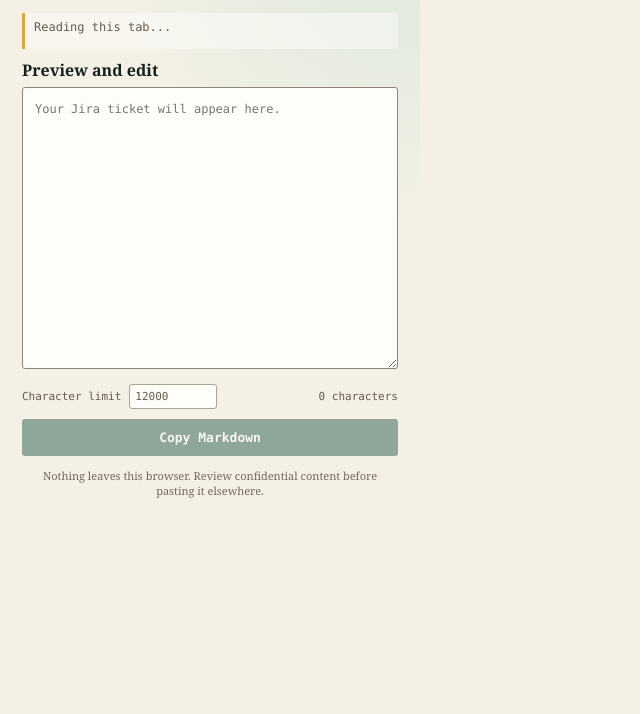
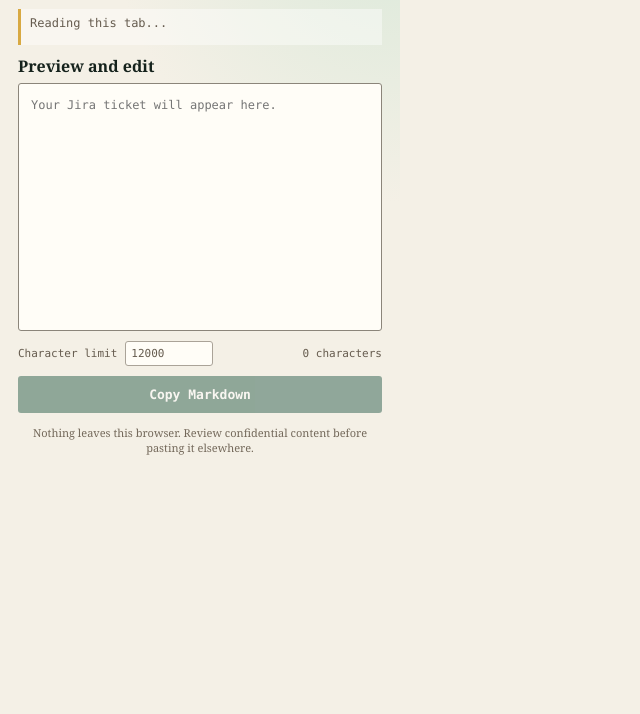
Before and after one commit to Igabr13l/jira-to-markdown, a website with bundled scripts: page src/popup.html in a window 1280 px wide. Shown: the part 86-800 px from the top of the page, without its empty margins (0-640 px from the left). Built offline with nearby package versions, Linux system fonts and the light colour scheme; some packages are replaced by stand-ins of ours; no server answers.

Commit message:
Stabilize popup dimensions

```diff
--- a/package.json
+++ b/package.json
@@ -1,6 +1,6 @@
 {
   "name": "jira-to-markdown",
-  "version": "0.1.0",
+  "version": "0.1.1",
   "private": true,
   "type": "module",
   "description": "Local Chrome extension that turns the open Jira Cloud issue into clean Markdown.",
--- a/src/popup.css
+++ b/src/popup.css
@@ -5,21 +5,29 @@
   font-synthesis: none;
 }
 
+html,
+body {
+  width: 400px;
+  height: 560px;
+}
+
 * {
   box-sizing: border-box;
 }
 
 body {
-  width: 420px;
-  min-height: 560px;
   margin: 0;
+  overflow: auto;
   background:
     radial-gradient(circle at 100% 0, rgb(204 229 211 / 65%), transparent 42%),
     #f4f0e6;
 }
 
 main {
-  padding: 22px;
+  display: flex;
+  height: 100%;
+  flex-direction: column;
+  padding: 18px;
 }
 
 header {
@@ -94,9 +102,11 @@ h1 {
 }
 
 textarea {
+  min-height: 140px;
   width: 100%;
-  height: 282px;
-  resize: vertical;
+  height: auto;
+  flex: 1 1 auto;
+  resize: none;
   border: 1px solid #8b857a;
   border-radius: 3px;
   outline: none;
@@ -177,9 +187,3 @@ button:disabled {
   line-height: 1.35;
   text-align: center;
 }
-
-@media (max-width: 440px) {
-  body {
-    width: 100vw;
-  }
-}
```
Also changed, not shown: docs/store-listing.md (+1 -1 lines), scripts/package.mjs (+5 -5 lines), README.md, manifest.json, 1 other file.
